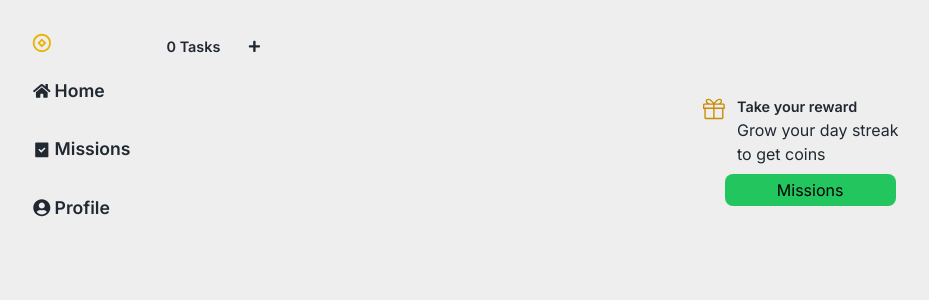
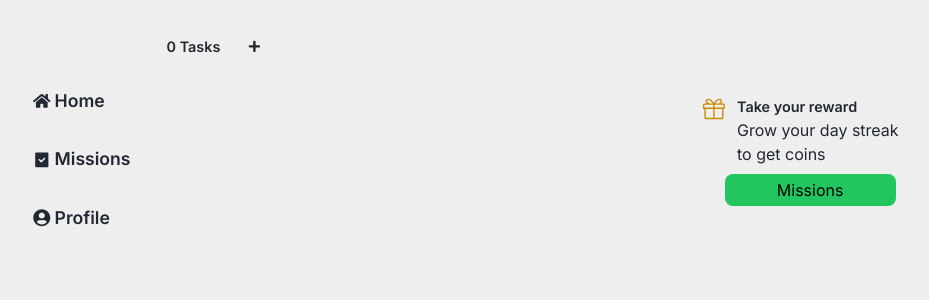
Before and after one commit to KwiecienKamil/Productive, a Next.js app: page / in a window 1280 px wide. Shown: the top 300 px of the page, without its empty margins (171-1100 px from the left). Built offline with nearby package versions, Linux system fonts and the light colour scheme.

Commit message:
Complete Tasks functionality

```diff
--- a/src/app/components/Navbar.tsx
+++ b/src/app/components/Navbar.tsx
@@ -10,10 +10,7 @@
   console.log(state);
 
   return (
-    <div className="flex flex-col gap-4 mr-2">
-      <div className="px-[10px] text-2xl">
-        <RiCopperCoinLine className="text-yellow-500" />
-      </div>
+    <div className="flex flex-col gap-4 mr-2 pt-12">
       {NavButtons.map((button) => (
         <NavButton key={button.id} followingHref={button.href}>
           {button.icon}
--- a/src/app/components/ui/MissionComponent.tsx
+++ b/src/app/components/ui/MissionComponent.tsx
@@ -21,7 +21,6 @@
   state.map((item) => doneDates.push(item.doneDates.length));
   const numberOfTasksDone = doneDates.filter((item: number) => item > 0);
 
-  console.log(numberOfTasksDone.length, numberToComplete);
 
   return (
     <div className="flex flex-col gap-1" key={id}>
@@ -29,7 +28,7 @@
       <div className="flex items-center justify-between">
         <div
           className={
-            numberOfTasksDone.length <= numberToComplete
+            numberOfTasksDone.length < numberToComplete
               ? "w-[80%] p-2 mt-1 bg-[#DCDCDC] rounded-full overflow-hidden"
               : "w-[80%] p-2 mt-1 bg-green-400 rounded-full overflow-hidden"
           }
```
